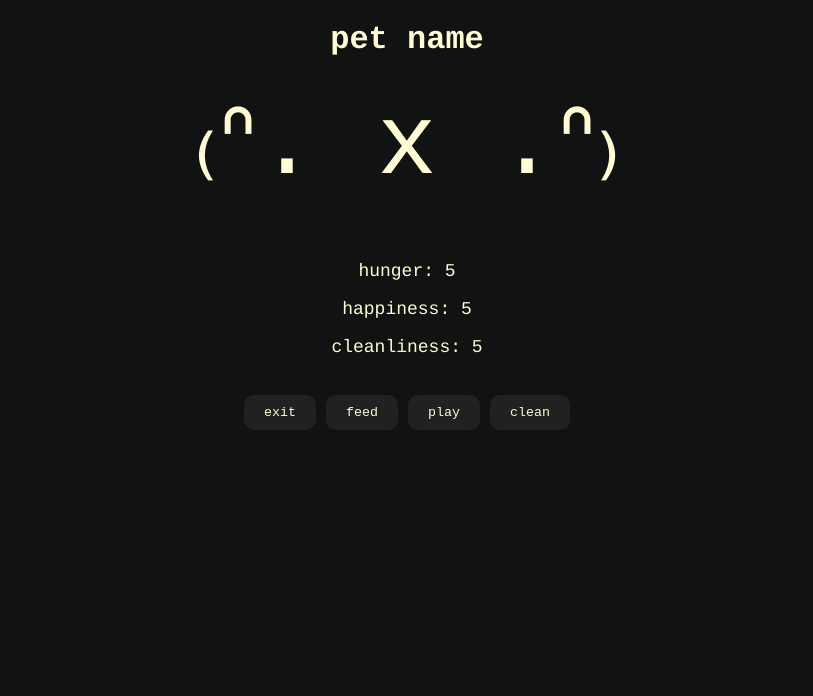
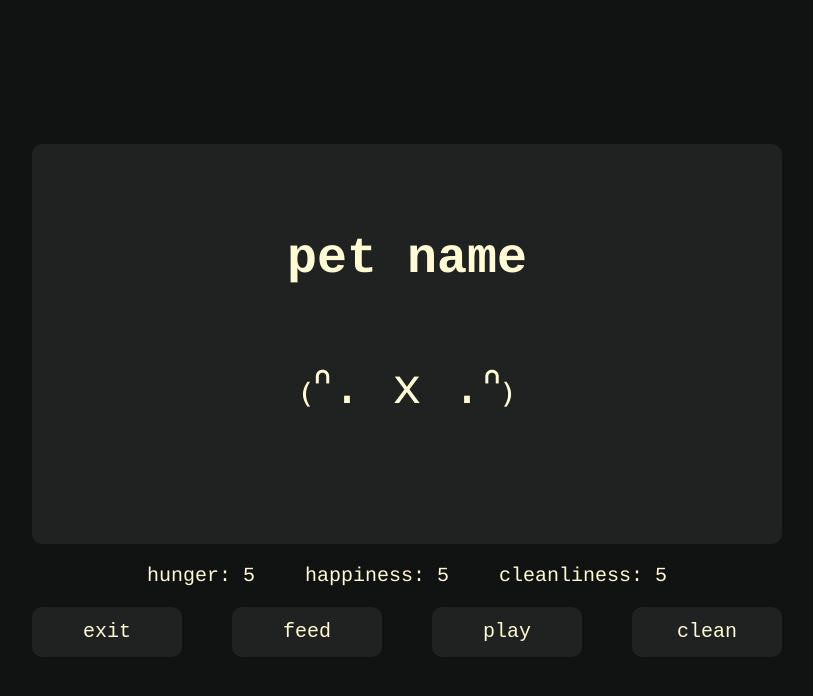
Before and after one commit to eg-conley/tamiffgotchi, an Angular app: page /pen-one in a window 1280 px wide. Shown: the top 696 px of the page, without its empty margins (233-1046 px from the left). Built offline with nearby package versions, Linux system fonts and the light colour scheme.

Commit message:
general theme for pen screen

```diff
--- a/src/app/components/menu/menu.component.css
+++ b/src/app/components/menu/menu.component.css
@@ -34,12 +34,12 @@ button.pressed {
 /********** END BUTTON *********/
 
 .title {
-  font-size: 57px;
+  font-size: 50px;
   margin: 10px 20px 20px;
 }
 
 .call-to-action {
-  font-size: 40px;
+  font-size: 35px;
   margin: 20px;
 }
 
--- a/src/app/components/pen/pen.component.css
+++ b/src/app/components/pen/pen.component.css
@@ -1,10 +1,11 @@
 .pen-container {
   width: 100vw;
   height: 100vh;
-  background: var(--primary-color);
+  background-color: var(--primary-color);
   display: flex;
   flex-direction: column;
-  box-shadow: 0 4px 8px rgba(0, 0, 0, 0.2);
+  align-items: center;
+  justify-content: center;
 }
 
 /********** BUTTON *********/
@@ -33,23 +34,43 @@ button.pressed {
 }
 /********** END BUTTON *********/
 
-h1 {
-  color: var(--text-color);
+.pet-info {
+  width: 750px;
+  height: 400px;
+  border-radius: 10px;
+  background-color: var(--accent-color);
+  display: flex;
+  flex-direction: column;
+  align-items: center;
+  justify-content: center;
+}
+
+.pet-name {
+  font-size: 50px;
+  margin: 10px 20px 20px;
 }
 
 .pet {
-  font-size: 100px;
-  margin: 20px 0;
+  font-size: 50px;
 }
 
 .status {
-  margin: 20px 0;
-  font-size: 18px;
-  color: var(--text-color);
+  font-size: 20px;
+  display: flex;
+  flex-direction: row;
+  align-items: center;
+  justify-content: center;
+  gap: 50px;
 }
 
 .pet-interactions {
   display: flex;
   justify-content: center;
-  gap: 10px;
+  gap: 50px;
 }
+
+.pet-interactions button {
+  font-size: 20px;
+  width: 150px;
+  height: 50px;
+}
--- a/src/app/components/pen/pen.component.html
+++ b/src/app/components/pen/pen.component.html
@@ -1,8 +1,8 @@
 <body>
   <div class="pen-container">
     <div class="pet-info">
-      <h1>pet name</h1>
-      <div class="pet">₍ᐢ. x .ᐢ₎</div>
+      <h1 class="pet-name">pet name</h1>
+      <p class="pet">₍ᐢ. x .ᐢ₎</p>
     </div>
 
     <div class="status">
```
